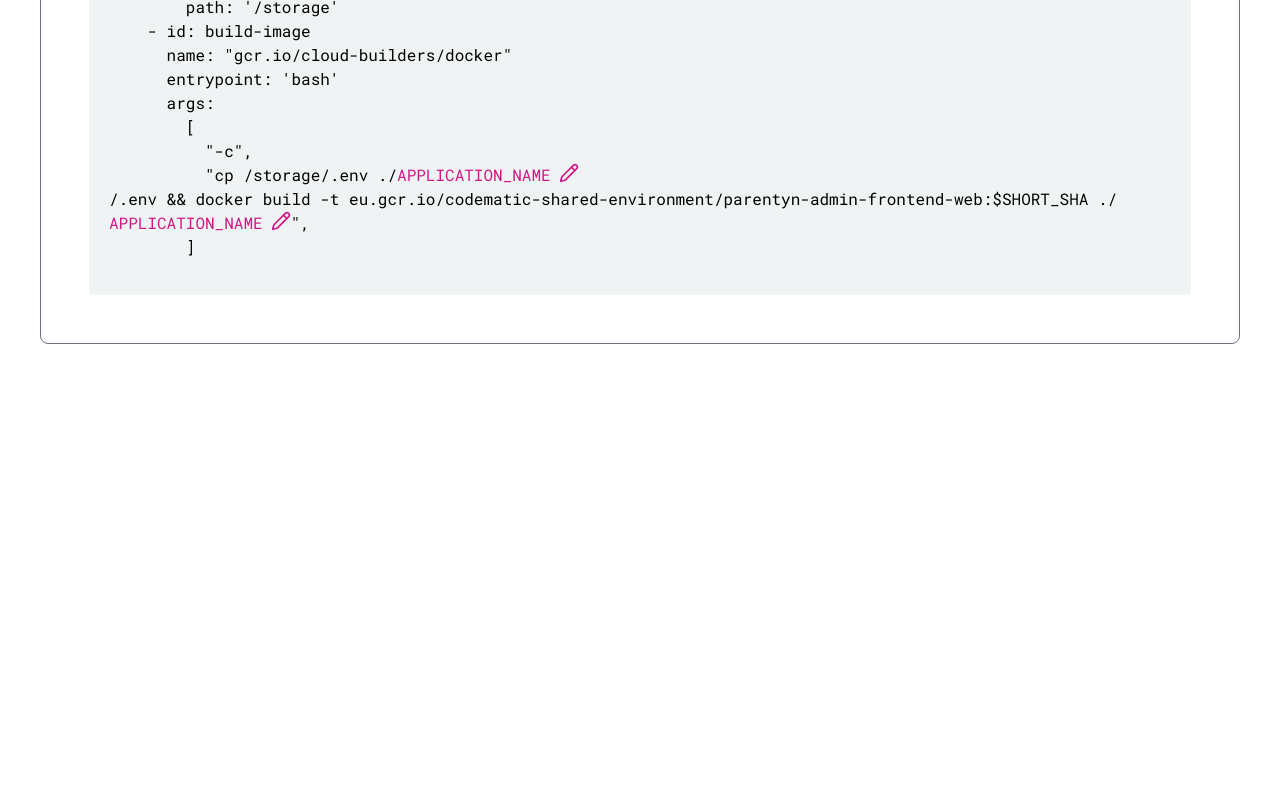
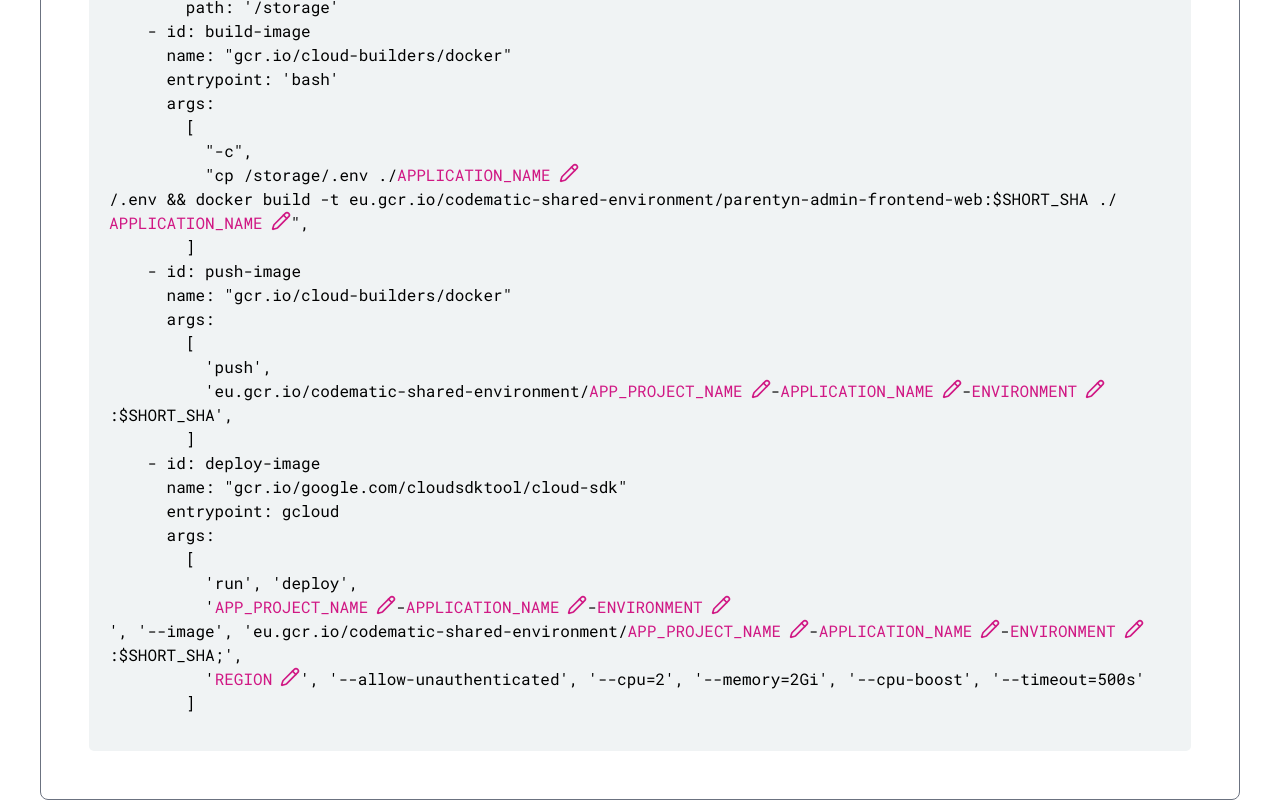
Before and after one commit to code-matic/ToolKits, a React (Vite) app in the folder codeblock-toolkit/: page / in a window 1280 px wide. Shown: the part 435-1235 px from the top of the page. Before the commit the page ends 800 px from the top, so only its background shows below. Built offline with nearby package versions, Linux system fonts and the light colour scheme.

Commit message:
Updated the frontend flow

```diff
--- a/codeblock-toolkit/src/pages/SamplePage.tsx
+++ b/codeblock-toolkit/src/pages/SamplePage.tsx
@@ -15,6 +15,8 @@
     networkName: 'NETWORK_NAME',
     applicationName: 'APPLICATION_NAME',
     region: 'REGION',
+    environment: 'ENVIRONMENT',
+    appProjectName: 'APP_PROJECT_NAME',
   });
 
 
@@ -132,6 +134,46 @@
             </Txt>
             <Txt tab={2}>]</Txt>
 
+            <Txt tab={1}>- id: push-image</Txt>
+            <Txt tab={1.5}>name: "gcr.io/cloud-builders/docker"</Txt>
+            <Txt tab={1.5}>args:</Txt>
+            <Txt tab={2}>[</Txt>
+            <Txt tab={2.5}>'push',</Txt>
+            <Txt tab={2.5}>
+              'eu.gcr.io/codematic-shared-environment/
+              <DynamicInput field="appProjectName" stateValues={[values, setValues]}/>
+              -
+              <DynamicInput field="applicationName" stateValues={[values, setValues]}/>
+              -
+              <DynamicInput field="environment" stateValues={[values, setValues]}/>
+              :$SHORT_SHA',
+            </Txt>
+            <Txt tab={2}>]</Txt>
+
+            <Txt tab={1}>- id: deploy-image</Txt>
+            <Txt tab={1.5}>name: "gcr.io/google.com/cloudsdktool/cloud-sdk"</Txt>
+            <Txt tab={1.5}>entrypoint: gcloud</Txt>
+            <Txt tab={1.5}>args:</Txt>
+            <Txt tab={2}>[</Txt>
+            <Txt tab={2.5}>'run', 'deploy',</Txt>
+            <Txt tab={2.5}>
+              '<DynamicInput field="appProjectName" stateValues={[values, setValues]}/>
+              -
+              <DynamicInput field="applicationName" stateValues={[values, setValues]}/>
+              -
+              <DynamicInput field="environment" stateValues={[values, setValues]}/>',
+              '--image', 'eu.gcr.io/codematic-shared-environment/
+              <DynamicInput field="appProjectName" stateValues={[values, setValues]}/>
+              -
+              <DynamicInput field="applicationName" stateValues={[values, setValues]}/>
+              -
+              <DynamicInput field="environment" stateValues={[values, setValues]}/>
+              :$SHORT_SHA;',
+            </Txt>
+            <Txt tab={2.5}>
+              '<DynamicInput field="region" stateValues={[values, setValues]}/>', '--allow-unauthenticated', '--cpu=2', '--memory=2Gi', '--cpu-boost', '--timeout=500s'</Txt>
+            <Txt tab={2}>]</Txt>
+
             </p>
 
           </div>
```
